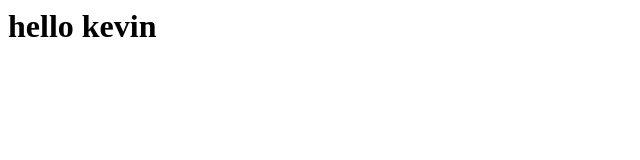
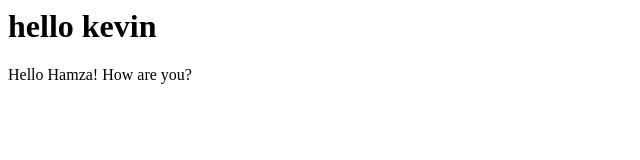
Before and after one commit to Hamza789987/introductions, a plain HTML site: page index.html in a window 1280 px wide. Shown: the whole page, without its empty margins (0-640 px from the left). Drawn offline with Linux system fonts and the light colour scheme.

Commit message:
replied to Hamza

```diff
--- a/index.html
+++ b/index.html
@@ -1,3 +1,4 @@
 <h1>hello kevin
 
 </h1>
+<p>Hello Hamza! How are you?</p>
```
